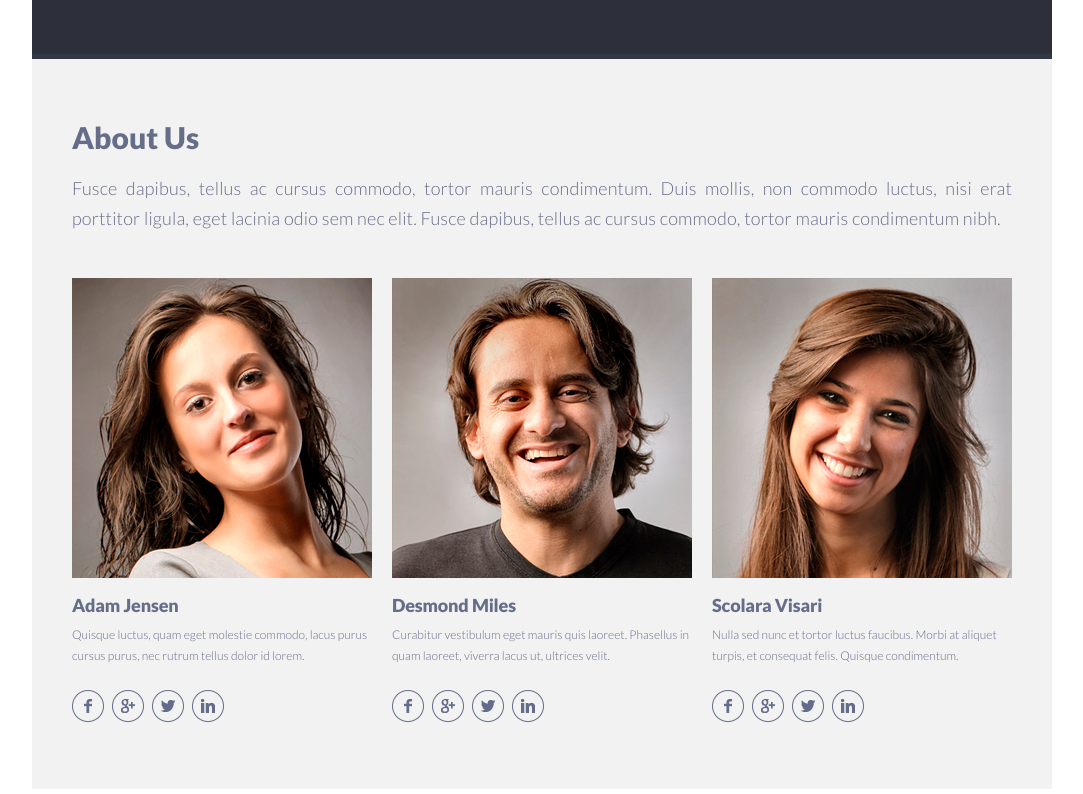
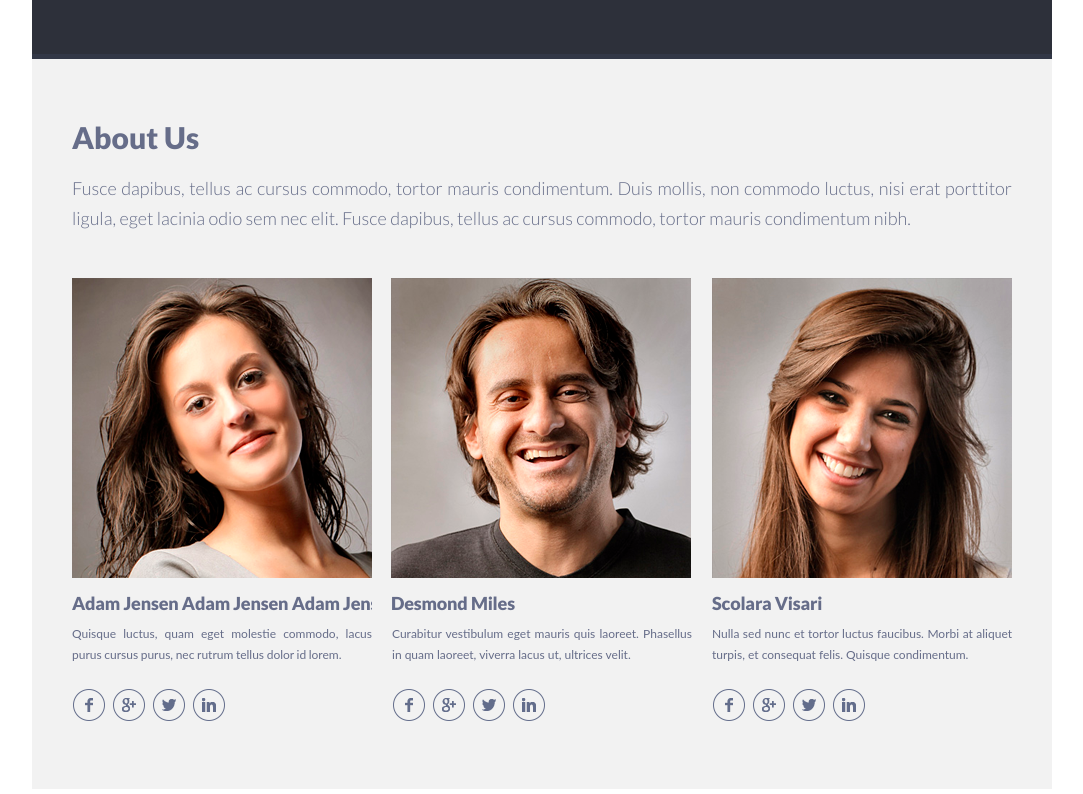
Before and after one commit to Krudda/singolo, a plain HTML site: page singolo2.html in a window 1280 px wide. Shown: the part 811-1605 px from the top of the page, without its empty margins (98-1181 px from the left). Drawn offline with Linux system fonts and the light colour scheme.

Commit message:
feat: singolo2 complete

```diff
--- a/singolo2.css
+++ b/singolo2.css
@@ -227,24 +227,37 @@
 }
 .portfolio-nav {
         display: flex;
-        margin-top: 16px;
-        padding-bottom: 10px;
+        /* justify-content: space-between; */
+        margin-top: 15px;
+        padding-bottom: 9px;
+        /* width: 287px; */
 }
 .btn-portfolio {
-        padding: 0 6px 0 6px;
-        height: 21px;
+        /* width: 100%; */
+        /* padding: 0 5.5px 0 6.5px; */
         margin-right: 10px;
         font-family: Lato, Arial, Helvetica, sans-serif;
         font-size: 12px;
+        line-height: 20px;
         color: #767e9e;
         background-color: transparent;
         border: 1px solid #767e9e;
-        border-radius: 4px;
+        border-radius: 5px;
         outline: none;
+}
+.six-pad {
+        padding: 0 6px 0 7px;
+}
+.five-pad {
+        padding: 0 5px 0 6px;
 }
 .btn-portfolio:hover, .btn-portfolio:active {
         color: white;
         border: 1px solid white;
+}
+.portfolio-images {
+        max-height: 615px;
+        overflow: hidden;
 }
 .four-column {
         display: flex;
@@ -282,32 +295,56 @@
         line-height: 30px;
         font-size: 18px;
         text-align: justify;
-        letter-spacing: 0.01rem;
+        /* letter-spacing: 0.01rem; */
 }
 .employee-card {
         margin-right: 20px;
+}
+.employee-photo {
+        height: 300px;
+}
+.design-error {
+        margin-left: -1px;
+        margin-right: 1px;
 }
 .employee-card .last{
         margin-right: 0;
 }
 .employee-desc {
-        margin-top: 16px;
+        margin-top: 18px;
 }
-.employee-desc h3 {
+.employee-name {
+        width: 300px;
         margin-top: -4px;
+        white-space: nowrap;
+        overflow: hidden;
         font-family: Lato-Black;
         font-size: 18px;
         letter-spacing: -0.01em;
 }
 .employee-desc >p{
-        margin-top: 8px;
+        margin-top: 9px;
+        padding-bottom: 10px;
         line-height: 21px;
         font-size: 12px;
-        font-family: Lato-light, Arial, Helvetica, sans-serif;
+        font-family: Lato, Arial, Helvetica, sans-serif;
+        font-weight: 400;
+        text-align: justify;
+        /* word-spacing: -0.049em; */
+}
+.minimized-spacing {
+        word-spacing: -0.03rem;
+        /* letter-spacing: 0.009rem; */
 }
 .employee-social {
-        margin-top: 24px;
+        display: flex;
+        margin-top: 14px;
+        padding-left: 1px;
 }
 .employee-social a {
-        margin-right: 4px;
+        display: block;
+        justify-content: flex-start;
+        height: 100%;
+        /* width: 100%; */
+        margin-right: 8px;
 }
--- a/singolo2.html
+++ b/singolo2.html
@@ -15,11 +15,12 @@
                                         <h2>Portfolio</h2>
                                         <p>Duis mollis, est non commodo luctus, nisi erat porttitor ligula, eget lacinia odio sem nec elit.</p>
                                         <div class="portfolio-nav">
-                                                <button class = "btn-portfolio">All</button>
-                                                <button class = "btn-portfolio">Web Design</button>
-                                                <button class = "btn-portfolio">Graphic Design</button>
-                                                <button class = "btn-portfolio">Artwork</button>
+                                                <button class = "btn-portfolio six-pad">All</button>
+                                                <button class = "btn-portfolio six-pad">Web Design</button>
+                                                <button class = "btn-portfolio five-pad">Graphic Design</button>
+                                                <button class = "btn-portfolio five-pad">Artwork</button>
                                         </div>
+                                        <div class="portfolio-images">
                                                 <div class="four-column">
                                                         <div class="portfolio-image">
                                                                 <img src="./assets/img/Pic-1.png" alt="Pic-1">
@@ -62,6 +63,9 @@
                                                                 <img src="./assets/img/Pic-12.png" alt="Pic-12">
                                                         </div>
                                                 </div>
+
+                                        </div>
+
                                 </div>
                         </section>
                         <section class="about">
@@ -73,14 +77,19 @@
 
                                         <div class="three-columns">
                                                 <div class="employee-card">
-                                                        <div class="photo">
+                                                        <div class="employee-photo">
                                                                 <img src="./assets/img/Adam.png" alt="Photo Adam Jensen">
                                                         </div>
                                                         <div class="employee-desc">
-                                                                <h3>
+                                                                <h3  class = "employee-name">
+                                                                        Adam Jensen
+                                                                        Adam Jensen
+                                                                        Adam Jensen
+                                                                        Adam Jensen
+                                                                        Adam Jensen
                                                                         Adam Jensen
                                                                 </h3>
-                                                                <p>
+                                                                <p class = "minimized-spacing">
                                                                         Quisque luctus, quam eget molestie commodo, lacus purus
                                                                         cursus purus, nec rutrum tellus dolor id lorem.
                                                                 </p>
@@ -93,11 +102,11 @@
                                                         </div>
                                                 </div>
                                                 <div class="employee-card">
-                                                        <div class="photo">
+                                                        <div class="employee-photo design-error">
                                                                 <img src="./assets/img/Desmond.png" alt="Photo Desmond Miles">
                                                         </div>
                                                         <div class="employee-desc">
-                                                                <h3>
+                                                                <h3 class = "employee-name design-error">
                                                                         Desmond Miles
                                                                 </h3>
                                                                 <p>
@@ -113,11 +122,11 @@
                                                         </div>
                                                 </div>
                                                 <div class="employee-card last">
-                                                        <div class="photo">
+                                                        <div class="employee-photo">
                                                                 <img src="./assets/img/Scolara.png" alt="Photo Scolara Visari">
                                                         </div>
                                                         <div class="employee-desc">
-                                                                <h3>
+                                                                <h3  class = "employee-name">
                                                                         Scolara Visari
                                                                 </h3>
                                                                 <p>
```
Lines whose indentation alone changed are shown as unchanged.
